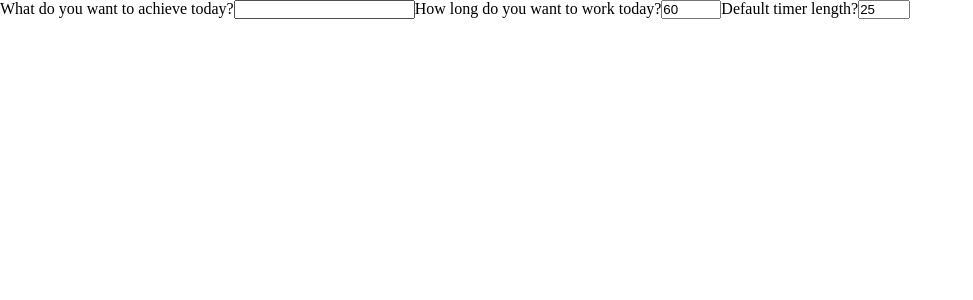
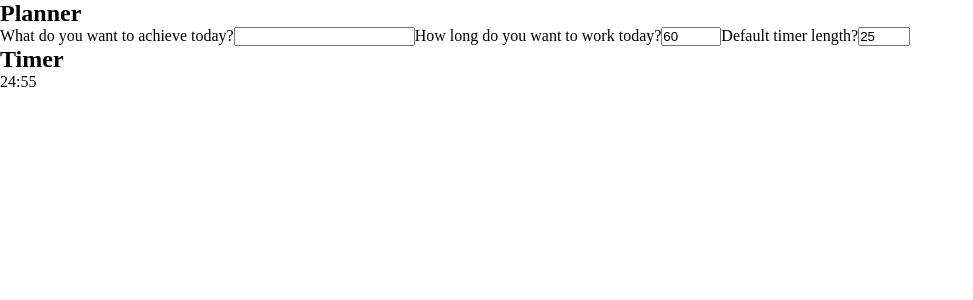
Before and after one commit to ChrisJLP/Productivity-planner, a React (Vite) app: page / in a window 1280 px wide. Shown: the top 300 px of the page, without its empty margins (0-973 px from the left). Built offline with nearby package versions, Linux system fonts and the light colour scheme.

Commit message:
Add basic timer functionality

```diff
--- a/src/App.jsx
+++ b/src/App.jsx
@@ -1,9 +1,15 @@
 import Planner from "./components/Planner.jsx";
+import Timer from "./components/Timer.jsx";
 
 // export default App
 
 function App() {
-  return <Planner />;
+  return (
+    <>
+      <Planner />
+      <Timer />
+    </>
+  );
 }
 
 export default App;
--- a/src/components/Planner.jsx
+++ b/src/components/Planner.jsx
@@ -19,6 +19,7 @@ function Planner() {
 
   return (
     <>
+      <h2>Planner</h2>
       <label htmlFor="task-entry">What do you want to achieve today?</label>
       <input
         type="text"
--- a/src/components/Timer.jsx
+++ b/src/components/Timer.jsx
@@ -0,0 +1,33 @@
+import { useState } from "react";
+import { useEffect } from "react";
+
+function Timer() {
+  const [timerMinutes, setTimerMinutes] = useState(25);
+  const [timerSeconds, setTimerSeconds] = useState(0);
+
+  useEffect(() => {
+    const interval = setInterval(() => {
+      setTimerSeconds((prevTimerSeconds) => {
+        if (prevTimerSeconds === 0) {
+          if (timerMinutes === 0) {
+            clearInterval(interval);
+            return 0;
+          }
+          setTimerMinutes((prevTimerMinutes) => prevTimerMinutes - 1);
+          return 59;
+        }
+        return prevTimerSeconds - 1;
+      });
+    }, 1000);
+    return () => clearInterval(interval);
+  }, [timerMinutes]);
+
+  return (
+    <>
+      <h2>Timer</h2>
+      {timerMinutes}:{timerSeconds}
+    </>
+  );
+}
+
+export default Timer;
```
